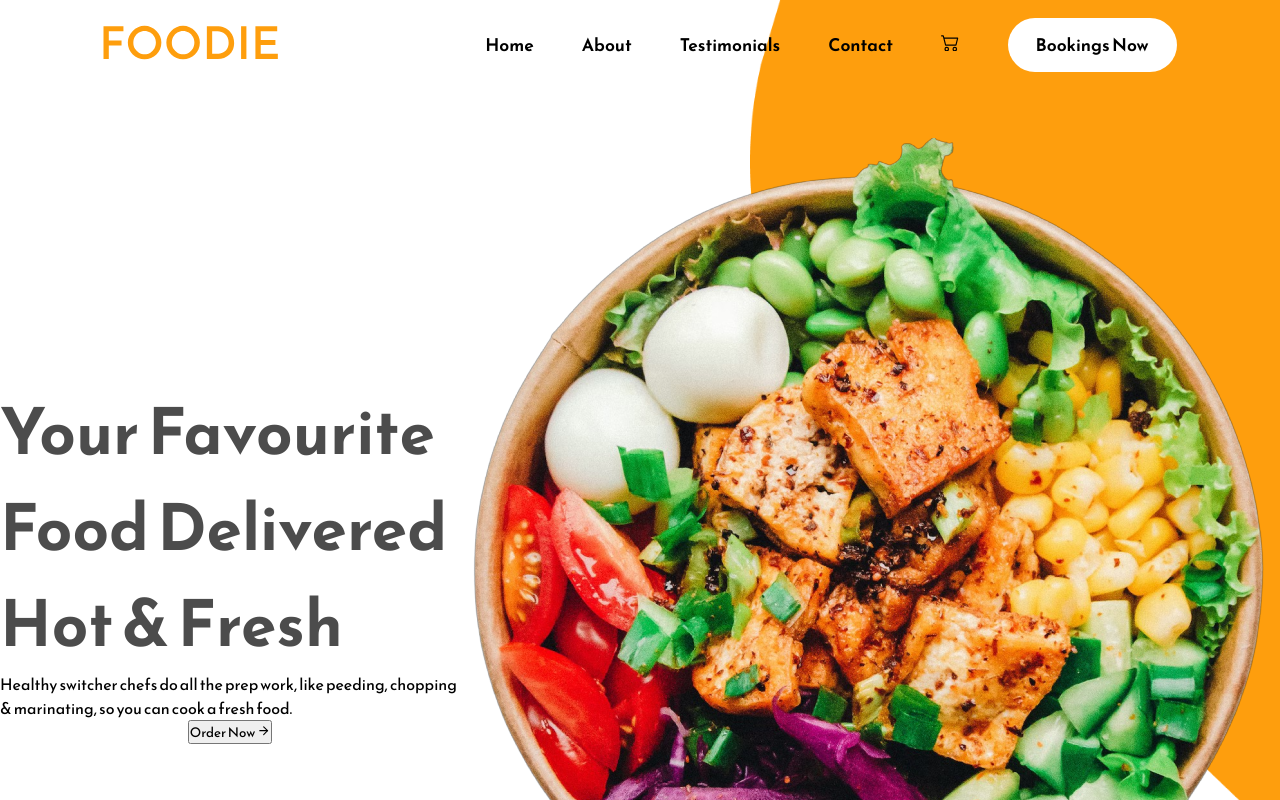
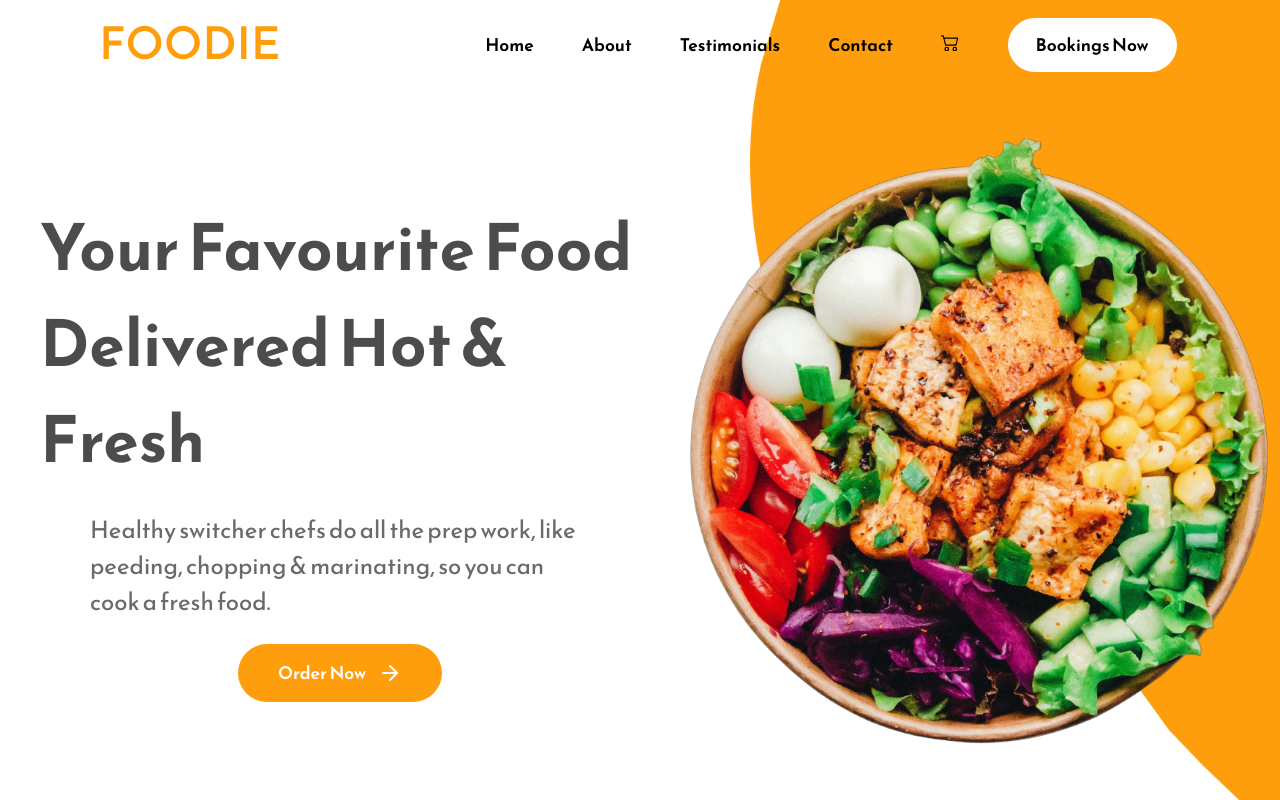
Before and after one commit to bikashofficial99/fodiee, a React (Create React App) app: page / in a window 1280 px wide. Shown: the top 800 px of the page. Built offline with nearby package versions, Linux system fonts and the light colour scheme.

Commit message:
CSS home

```diff
--- a/src/App.css
+++ b/src/App.css
@@ -63,6 +63,10 @@ z-index: -2;
 right: -170px;
 
 }
+.home-image-section {
+  max-width: 600px;
+  flex: 1;
+}
 .home-text-section {
 flex: 1;
 display: flex;
@@ -76,3 +80,32 @@ align-items: center;
   /* line-height: 5rem; */
   max-width: 600px;
 }
+.primary-text {
+  font-size: clamp(1rem, 3vw, 1.5rem);
+  max-width: 500px;
+  color: #6a6a6a;
+  margin: 1.5rem 0rem;
+}
+.secondary-button {
+  padding: 1rem 2.5rem;
+  background-color: #fe9e0d;
+  outline: none;
+  border: none;
+  border-radius: 5rem;
+  font-size: 1.1rem;
+  cursor: pointer;
+  font-weight: 600;
+  color: white;
+  transition: 0.2s;
+  display: flex;
+  align-items: center;
+  justify-content: center;
+}
+.secondary-button:hover {
+  background-color: #e48f0f;
+  border-radius: 1rem;
+}
+.secondary-button svg {
+  margin-left: 0.75rem;
+  font-size: 1.5rem;
+}
```
